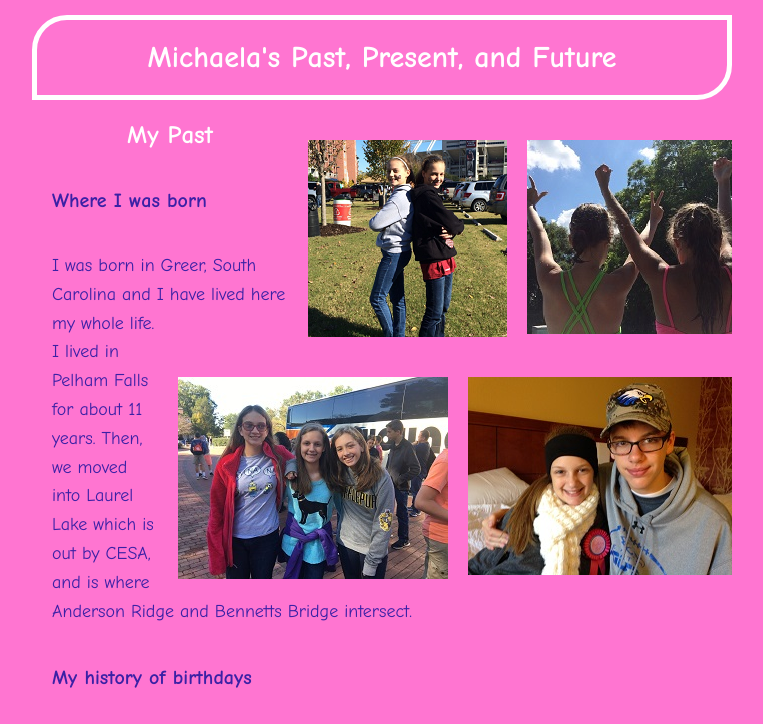
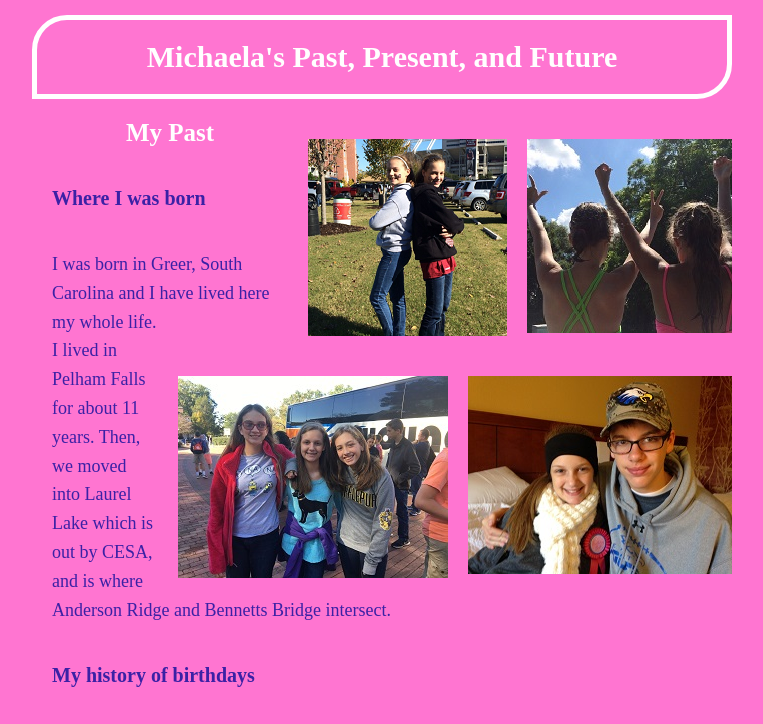
Before and after one commit to DogreRunt/past-present-future, a plain HTML site: page index.html in a window 1280 px wide. Shown: the top 724 px of the page, without its empty margins (258-1021 px from the left). Drawn offline with Linux system fonts and the light colour scheme; a web font is replaced by a local one.

Commit message:
Add files via upload

```diff
--- a/main.css
+++ b/main.css
@@ -1,5 +1,6 @@
 body {
-  font-family: "Comic Sans MS", cursive, sans-serif;
+  font-family: 'Lobster', cursive;
+  font-family: 'EB Garamond', serif;
   max-width: 700px;
   padding: 7px;
   margin-left: auto;
@@ -14,7 +15,8 @@ section {
 }
 
 h1 {
-  font-family: "Comic Sans MS", cursive, sans-serif;
+  font-family: 'Lobster', cursive;
+  font-family: 'EB Garamond', serif;
   border: 5px solid #ffffff;
   border-radius: 35px 0 35px 0;
   text-align: center;
@@ -26,7 +28,8 @@ h1 {
 }
 
 h2 {
-  font-family: "Comic Sans MS", cursive, sans-serif;
+  font-family: 'Lobster', cursive;
+  font-family: 'EB Garamond', serif;
   text-align: center;
   padding: 20px;
   font-size: 25px;
@@ -36,7 +39,8 @@ h2 {
 }
 
 h3 {
-  font-family: "Comic Sans MS", cursive, sans-serif;
+  font-family: 'Lobster', cursive;
+  font-family: 'EB Garamond', serif;
   padding: 20px;
   line-height: normal;
   margin: auto;
@@ -45,7 +49,8 @@ h3 {
 }
 
 li {
-  font-family: "Comic Sans MS", cursive, sans-serif;
+  font-family: 'Lobster', cursive;
+  font-family: 'EB Garamond', serif;
   color: #3b21a5;
   font-size: 18px;
   line-height: 1;
@@ -53,7 +58,8 @@ li {
 }
 
 p {
-  font-family: "Comic Sans MS", cursive, sans-serif;
+  font-family: 'Lobster', cursive;
+  font-family: 'EB Garamond', serif;
   color: #3b21a5;
   font-size: 18px;
   line-height: 1.6;
```
